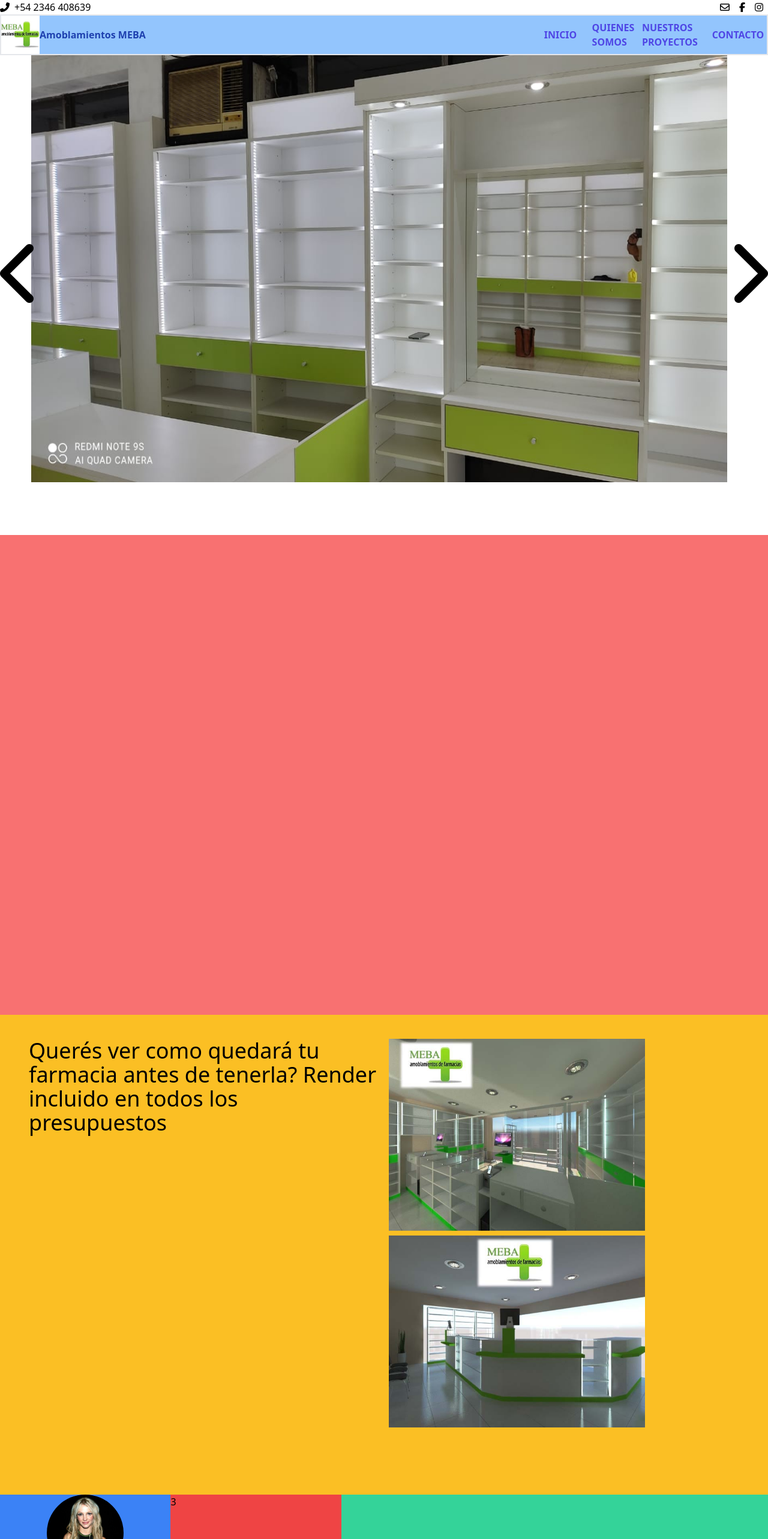
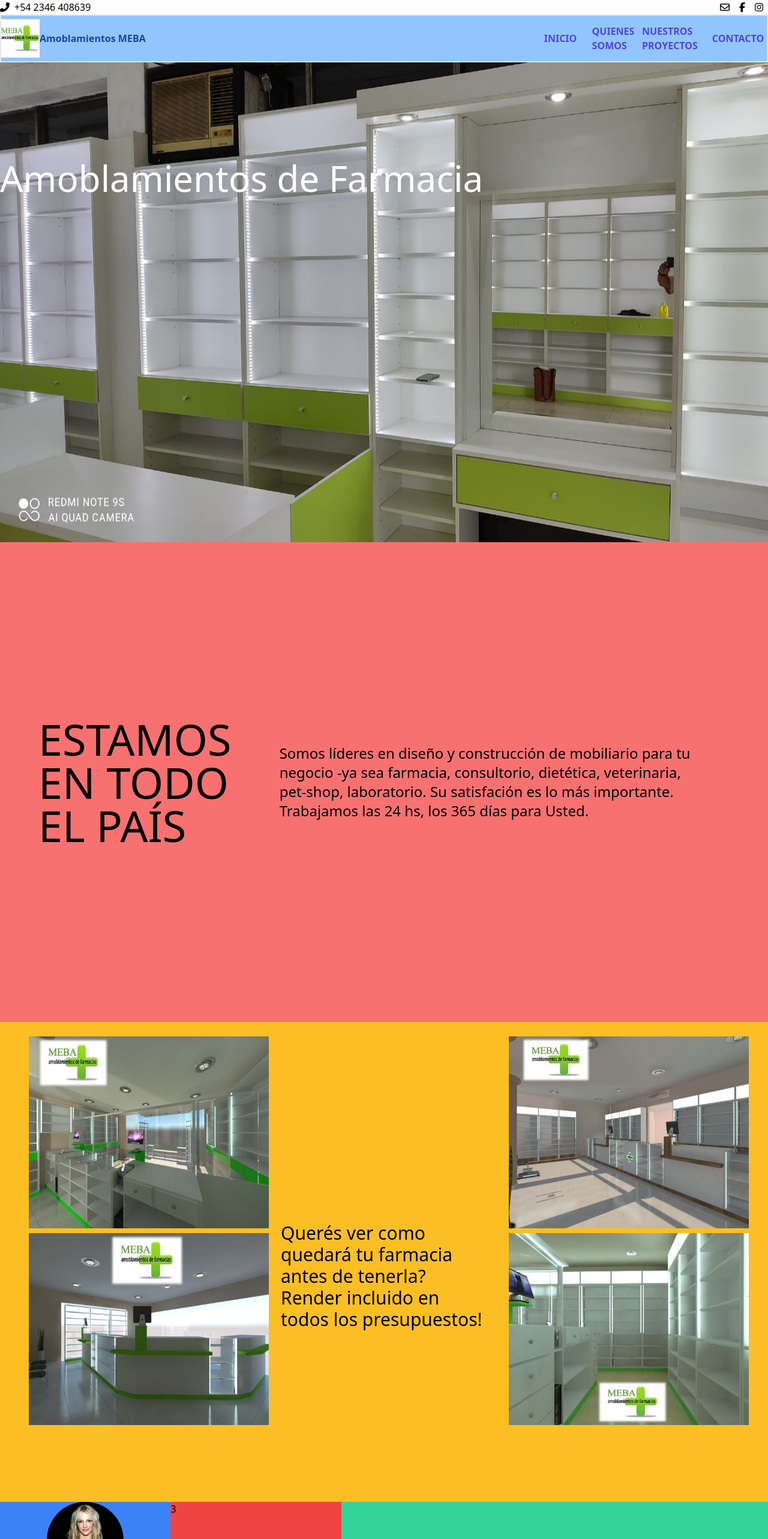
Before and after one commit to belennG/meba-amoblamientos, a Vue app: page / in a window 1280 px wide. Shown: the top 2566 px of the page at 60% size. Built offline with nearby package versions, Linux system fonts and the light colour scheme.

Commit message:
Add a couple of components and fix general temporary look of the website

```diff
--- a/src/components/Convenios.vue
+++ b/src/components/Convenios.vue
@@ -1,17 +1,20 @@
 <template>
-  <div>
-    <router-link :to="{ name: 'Contacto' }" class=" md:text-base block"
-      ><h1 class="font-semibold text-2xl text-center">
+  <div class="py-14">
+    <router-link
+      :to="{ name: 'Contacto' }"
+      class=" md:text-base hover:underline"
+      ><h1 class="font-semibold text-5xl text-center align-baseline mb-20">
         Consulte por convenios en su provincia
       </h1></router-link
     >
-    <div id="convenios" class="flex router-link-container h-screen inset-x-4">
+
+    <div id="convenios" class="router-link-container inset-x-4">
       <div
         class="border-2 w-72 h-80 mx-2 my-2 py-4 bg-yellow-200 rounded-lg"
         v-for="(convenio, index) in convenios"
         :key="index"
       >
-        <h1 class="flex items-center justify-center">
+        <h1 class="flex items-center justify-center text-xl">
           {{ convenio.name }}
         </h1>
         <div class="flex items-center justify-center h-72">
@@ -53,4 +56,8 @@ export default Vue.extend({
   justify-content: center;
   align-items: center;
 }
+
+/* .height {
+  height: calc(100vh - 30px);
+} */
 </style>
--- /dev/null
+++ b/src/components/Farmacia.vue
@@ -0,0 +1,11 @@
+<template>
+  <div></div>
+</template>
+
+<script lang="ts">
+import Vue from "vue";
+
+export default Vue.extend({});
+</script>
+
+<style scoped></style>
--- /dev/null
+++ b/src/components/Footer.vue
@@ -0,0 +1,13 @@
+<template>
+  <div class="bg-gray-500">
+    <h1>Footer</h1>
+  </div>
+</template>
+
+<script lang="ts">
+import Vue from "vue";
+
+export default Vue.extend({});
+</script>
+
+<style scoped></style>
--- a/src/components/NavBar.vue
+++ b/src/components/NavBar.vue
@@ -1,7 +1,10 @@
 <template>
   <div>
     <!-- Start Desktop Navbar -->
-    <nav id="navbar" class="border-2 flex w-full bg-blue-300 justify-between">
+    <nav
+      id="navbar"
+      class="border-2 flex w-full h-20 bg-blue-300 justify-between"
+    >
       <router-link
         :to="{ name: 'Inicio' }"
         class="navbar flex items-center w-30"
--- a/src/components/Slider.vue
+++ b/src/components/Slider.vue
@@ -1,11 +1,14 @@
 <template>
-  <div class="h-screen">
+  <div class="h-screen w-screen z-10">
+    <h1 class="z-40 absolute top-1/3 text-6xl text-white">
+      Amoblamientos de Farmacia
+    </h1>
     <transition-group name="fade" tag="div">
       <div v-for="i in [currentIndex]" :key="i" class="relative">
-        <img :src="currentImg" class="w-screen" id="main-image" />
+        <img :src="currentImg" class="w-screen h-screen" id="main-image" />
       </div>
     </transition-group>
-    <button
+    <!-- <button
       class="prev cursor-pointer absolute font-bold rounded-lg hover:bg-opacity-90 top-2/4 left-0 h-30 w-30 hover:bg-gray-600"
       @click="prev"
       href="#"
@@ -18,7 +21,7 @@
       href="#"
     >
       <i class="fas fa-chevron-right fa-7x"></i>
-    </button>
+    </button> -->
   </div>
 </template>
 
@@ -68,11 +71,11 @@ export default Vue.extend({
 </script>
 
 <style>
-#main-image {
+/* #main-image {
   height: calc(100vh - 88px);
   width: calc(100vw - 120px);
   margin-left: 52px;
-}
+} */
 
 .fade-enter-active,
 .fade-leave-active {
--- a/src/views/Inicio.vue
+++ b/src/views/Inicio.vue
@@ -1,18 +1,32 @@
 <template>
   <div>
     <Slider />
-    <div id="" class="h-screen w-screen bg-red-400"></div>
+    <div id="intro" class="h-screen w-screen bg-red-400 flex px-10 py-10">
+      <h1 class="flex items-center justify-center text-7xl ml-6">
+        ESTAMOS EN TODO EL PAÍS
+      </h1>
+      <p class="flex items-center justify-center mr-20 ml-20 text-2xl">
+        Somos líderes en diseño y construcción de mobiliario para tu negocio -ya
+        sea farmacia, consultorio, dietética, veterinaria, pet-shop,
+        laboratorio. Su satisfación es lo más importante. Trabajamos las 24 hs,
+        los 365 días para Usted.
+      </p>
+    </div>
     <div
       id="render"
-      class="h-screen w-screen bg-yellow-400 px-10 py-10 grid grid-cols-2"
+      class="h-screen w-screen bg-yellow-400 px-10 py-6 grid grid-cols-3"
     >
-      <h1 class="text-4xl mx-2">
-        Querés ver como quedará tu farmacia antes de tenerla? Render incluido en
-        todos los presupuestos
-      </h1>
-      <div class="render-fotos">
+      <div class="render-fotos-izq">
         <img :src="Render1" alt="" class="w-100 h-80 mb-2 ml-2 grow" />
         <img :src="Render2" alt="" class="w-100 h-80 ml-2 grow" />
+      </div>
+      <h1 class="text-3xl mx-2 flex h-screen items-center px-5">
+        Querés ver como quedará tu farmacia antes de tenerla? Render incluido en
+        todos los presupuestos!
+      </h1>
+      <div class="render-fotos-der">
+        <img :src="Render3" alt="" class="w-100 h-80 mb-2 ml-2 grow" />
+        <img :src="Render4" alt="" class="w-100 h-80 mb-2 ml-2 grow" />
       </div>
     </div>
     <div id="testimonials" class="h-screen w-screen bg-green-400">
@@ -21,6 +35,7 @@
     <div class="h-screen w-screen bg-pink-400 px-8 py-8">
       <Convenios />
     </div>
+    <Footer />
   </div>
 </template>
 
@@ -30,6 +45,10 @@ import Slider from "@/components/Slider.vue";
 import Testimonials from "@/components/Testimonials.vue";
 import Render1 from "@/assets/render/Render1.jpeg";
 import Render2 from "@/assets/render/Render2.jpeg";
+import Render3 from "@/assets/render/Render3.jpeg";
+import Render4 from "@/assets/render/Render4.jpeg";
+import Footer from "@/components/Footer.vue";
+
 import Convenios from "@/components/Convenios.vue";
 
 export default Vue.extend({
@@ -37,12 +56,15 @@ export default Vue.extend({
     return {
       Render1: Render1,
       Render2: Render2,
+      Render3: Render3,
+      Render4: Render4,
     };
   },
   components: {
     Slider,
     Testimonials,
     Convenios,
+    Footer,
   },
 });
 </script>
```
